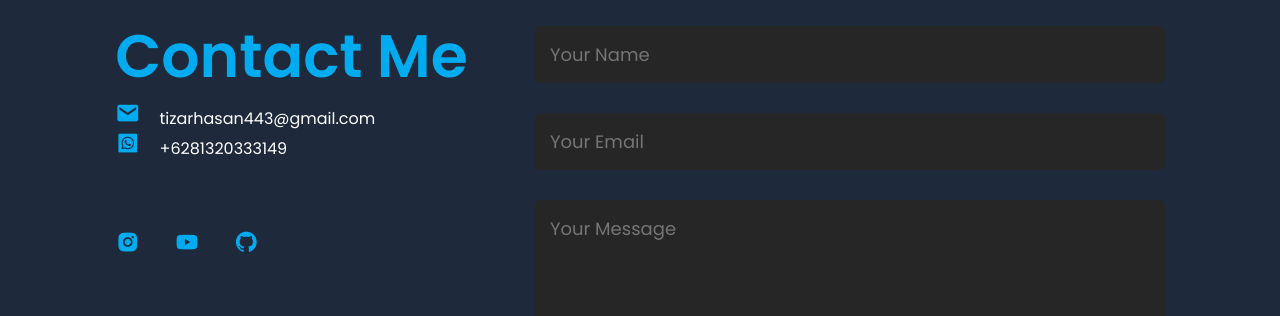
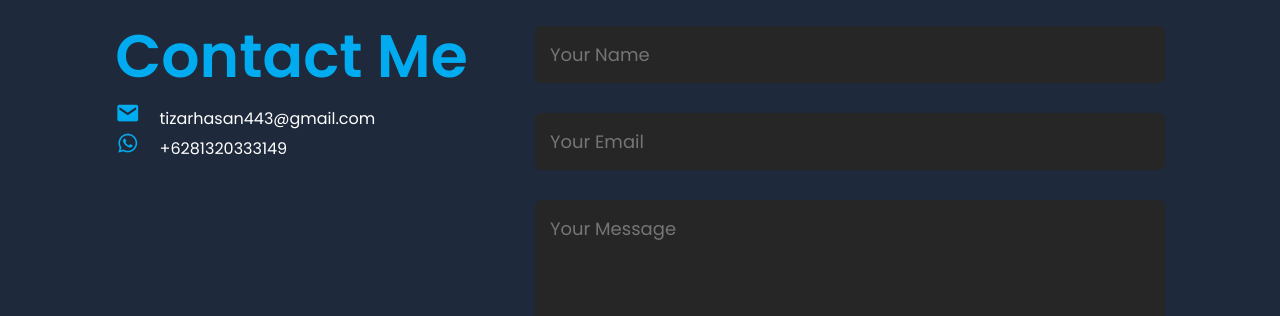
Before and after one commit to Tizarhasan/itw2023_project1_233040029, a plain HTML site: page index.html in a window 1280 px wide. Shown: the part 3160-3476 px from the top of the page. Drawn offline with nearby package versions, Linux system fonts and the light colour scheme.

Commit message:
delete social-icon contact

```diff
--- a/css/style.css
+++ b/css/style.css
@@ -327,7 +327,7 @@ section {
     height: 100%;
     background: #081b29;
     animation: showRight 1s ease forwards;
-    animation-delay: 1s;
+    animation-delay: 1.5s;
     z-index: 100;
 }
 
@@ -511,17 +511,6 @@ section {
     font-size: 25px;
 }
 
-.social-icons {
-    margin-top: 30px;
-}
-
-.social-icons a{
-    text-decoration: none;
-    font-size: 30px;
-    margin-right: 15px;
-    color: #ababab;
-    display: inline-block;
-}
 
 .contact-right form {
     width: 100%;
--- a/index.html
+++ b/index.html
@@ -139,13 +139,7 @@
                 <div class="contact-left">
                     <h1 class="sub-title">Contact Me</h1>
                     <a href="mailto:tizarhasan443@gmail.com"><i class='bx bxs-envelope' ></i> tizarhasan443@gmail.com</a><br>
-                    <a href="https://api.whatsapp.com/send/?phone=6281320333149&text&type=phone_number&app_absent=0"><i class='bx bxl-whatsapp-square' ></i> +6281320333149</a>
-
-                    <div class="social-icons">
-                        <a href="https://www.instagram.com/tizarhasan/"><i class='bx bxl-instagram-alt' ></i></a>
-                        <a href="https://www.youtube.com/@tyezarhasan9094"><i class='bx bxl-youtube' ></i></a>
-                        <a href="https://github.com/Tizarhasan/"><i class='bx bxl-github' ></i></a>
-                    </div>
+                    <a href="https://api.whatsapp.com/send/?phone=6281320333149&text&type=phone_number&app_absent=0"><i class='bx bxl-whatsapp'></i> +6281320333149</a>
                 </div>
 
                 <div class="contact-right">
```
